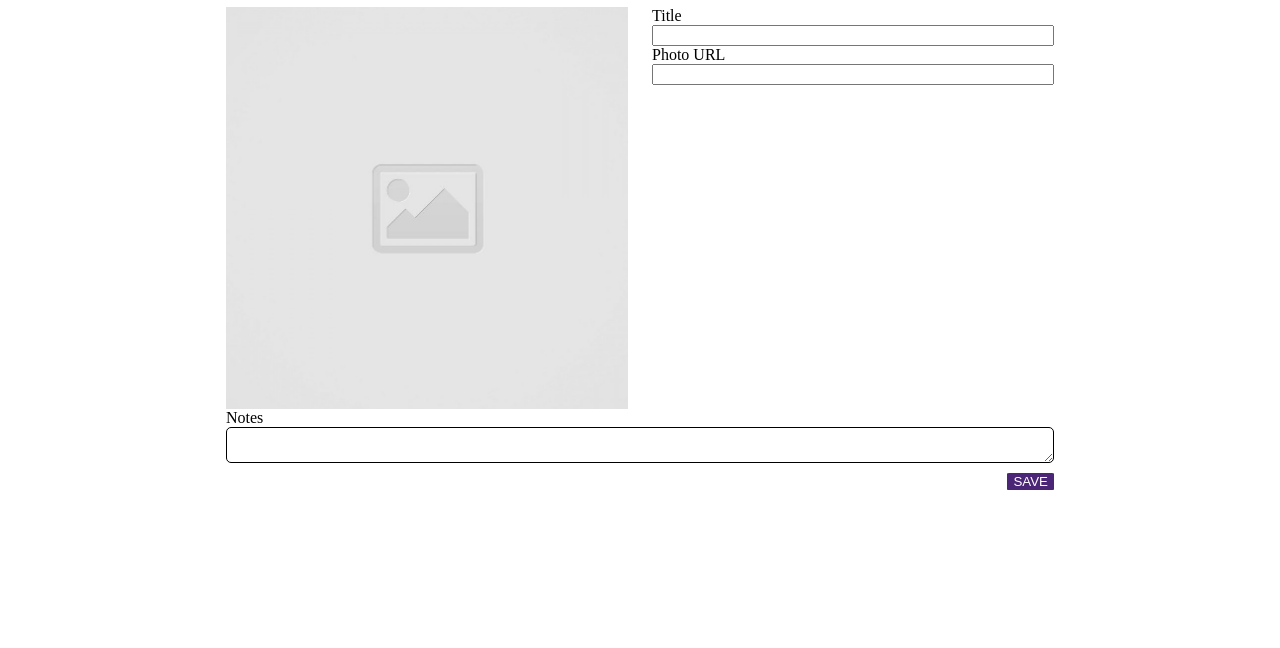
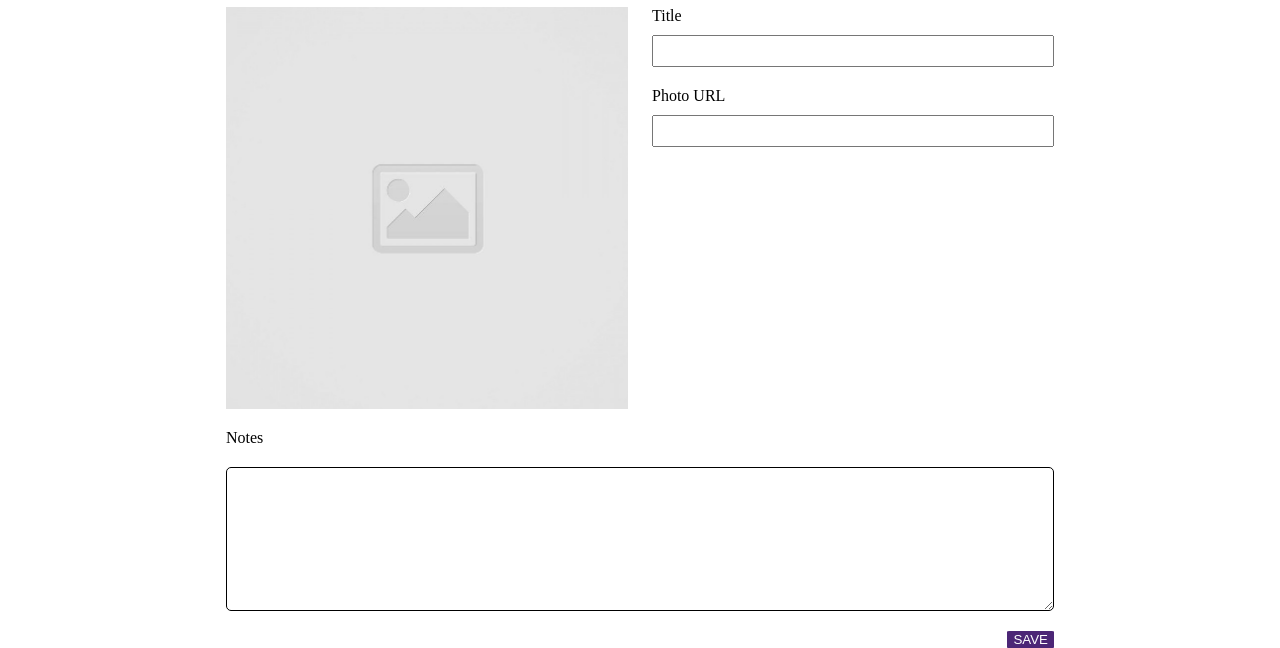
Before and after one commit to Ortiz-Andrew/code-journal, a plain HTML site: page index.html in a window 1280 px wide. Shown: the part 153-801 px from the top of the page. Drawn offline with Linux system fonts and the light colour scheme.

Commit message:
fixed css

```diff
--- a/css/styles.css
+++ b/css/styles.css
@@ -7,7 +7,7 @@ header {
 .column-half {
   display: flex;
   flex-direction: column;
-  float: left;
+  margin-bottom: 20px;
 }
 
 .column-full {
@@ -21,6 +21,7 @@ textarea {
   border-radius: 5px;
   margin: top 10px;
   margin-bottom: 10px;
+  height: 9rem;
 }
 
 button {
@@ -34,3 +35,20 @@ button {
   display: flex;
   justify-content: right;
 }
+
+#title {
+  margin-top: 10px;
+  margin-bottom: 20px;
+  height: 2rem;
+}
+
+#photo {
+  margin-top: 10px;
+  margin-bottom: 20px;
+  height: 2rem;
+}
+
+#notes {
+  margin-bottom: 20px;
+  margin-top: 20px;
+}
--- a/index.html
+++ b/index.html
@@ -19,7 +19,9 @@
     <header>
       <div class="container">
         <div class="row">
-          <h1>Code Journal</h1>
+          <div class="column-full">
+            <h1>Code Journal</h1>
+          </div>
         </div>
       </div>
     </header>
@@ -35,11 +37,12 @@
                 src="./images/placeholder-image-square.jpg"
                 alt="image placeholder" />
             </div>
-            <div class="column-half">
+            <div class="column-half inputs">
               <label for="title">Title</label>
               <input type="text" name="title" id="title" required />
-              <label for="photoUrl">Photo URL</label>
-              <input type="text" name="text" id="photoUrl" required />
+
+              <label for="photo">Photo URL</label>
+              <input type="text" name="text" id="photo" required />
             </div>
           </div>
           <div class="row">
```
